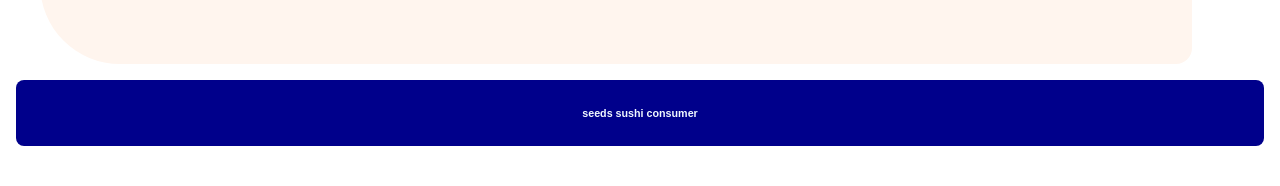
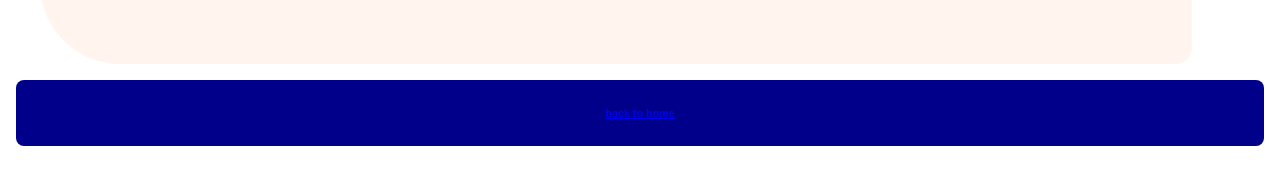
Before and after one commit to paolomococci/java-microservices-seeds, a Spring Boot app: page /sushi in a window 1280 px wide. Shown: the part 614-800 px from the top of the page. Run offline with Spring Boot 4, Linux system fonts and the light colour scheme.

Commit message:
Update sushi.html

```diff
--- a/pm-jms-consumer/src/main/resources/templates/sushi.html
+++ b/pm-jms-consumer/src/main/resources/templates/sushi.html
@@ -4,26 +4,26 @@
         <meta name="viewport" content="width=device-width, initial-scale=1.0"/>
         <meta content="" name="description"/>
         <meta content="Paolo Mococci" name="author"/>
-        <title th:text="${name} + ' sushi consumer'"/>
+        <title data-th-text="${name} + ' sushi consumer'"/>
         <link rel='stylesheet' href='/css/default.css' type='text/css' media='all'/>
         <link rel='shortcut icon' href='/img/icons/favicon.svg'/>
     </head>
     <body>
         <header>
-            <h1 th:text="${name} + ' sushi consumer'"/>
+            <h1 data-th-text="${name} + ' sushi consumer'"/>
         </header>
         <main>
             <article>
                 <h2>data retriever</h2>
                 <section>
-                    <h3 th:text="${name}"/>
-                    <pre th:text="'to do retriever sushi data of: ' + ${name}"/>
-                    <!--pre th:text="${result}"/-->
+                    <h3 data-th-text="${name}"/>
+                    <pre data-th-text="'to do retriever sushi data of: ' + ${name}"/>
+                    <!--pre data-th-text="${result}"/-->
                 </section>
             </article>
         </main>
         <footer>
-            <h6 th:text="${name} + ' sushi consumer'"/>
+            <h6><a href="/">back to home</a></h6>
         </footer>
     </body>
 </html>
```
